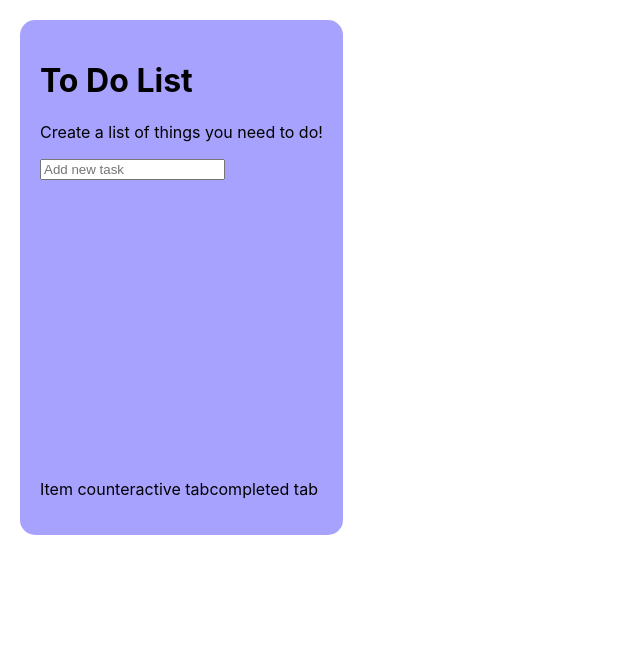
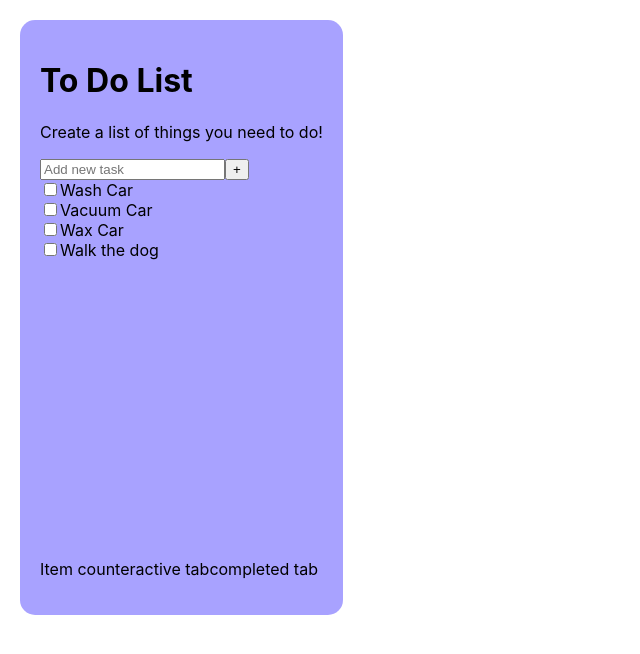
Before and after one commit to bryankeov/ToDo-React, a React (Create React App) app: page / in a window 1280 px wide. Shown: the top 654 px of the page, without its empty margins (0-640 px from the left). Built offline with nearby package versions, Linux system fonts and the light colour scheme; the HTML template or start-up script is replaced by a standard one.

Commit message:
Create task display

```diff
--- a/src/App.js
+++ b/src/App.js
@@ -1,16 +1,35 @@
-import react, {useState} from "react";
+import React, {useState} from "react";
 import Header from "./components/Header";
-import Tasklist from "./components/Tasklist";
+import ActiveTasks from "./components/Tasklist";
 import Footer from "./components/Footer";
 
 function App() {
-  const [tasks, setTasks] = useState([]);
-
+  const [tasks, setTasks] = useState([
+  {
+    title: "Wash Car",
+    completed: false
+  },
+  {
+    title: "Vacuum Car",
+    completed: false
+  },
+  {
+    title: "Wax Car",
+    completed: false
+  },
+  {
+    title: "Walk the dog",
+    completed: true
+  }
+  ]);
 
   return (
     <div className="App">
       <Header />
-      <Tasklist />
+      <ActiveTasks
+      tasks = {tasks}
+      setTasks = {setTasks}
+      />
       <Footer />
     </div>
   );
--- a/src/components/Tasklist.js
+++ b/src/components/Tasklist.js
@@ -1,15 +1,29 @@
-let newTasks = [
-  {title: "wash car"},
-  {title: "vacuum car"}
-]
+import React, {useCallback} from "react";
 
-function Tasklist() {
+function ActiveTasks({tasks, setTasks}) {
+
+  const addTask = useCallback(() => {
+    let taskInput = document.getElementsByClassName("taskInput")[0]
+    setTasks((t) => [...t, {title: taskInput.value, completed: false}]);
+    taskInput.value = "";
+  },[setTasks])
+
   return (
-    <div>
-      <input type="text" className="newTask" placeholder="Add new task"></input>
-
+    <div className="task-list">
+      <input type="text" className="taskInput" placeholder="Add new task"></input>
+      <button type="submit" className="addButton" htmlFor="taskInput" onClick={addTask}>+</button>
+      <div className="active-tasks">
+        {tasks.map((item, i) => {
+          return (
+            <div key={i}>
+              <input type="checkbox" className={item.title}></input>
+              <label htmlFor={item.title}>{item.title}</label>
+            </div>
+          )
+        })}
+      </div>
     </div>
   );
 }
 
-export default Tasklist;
+export default ActiveTasks;
```
